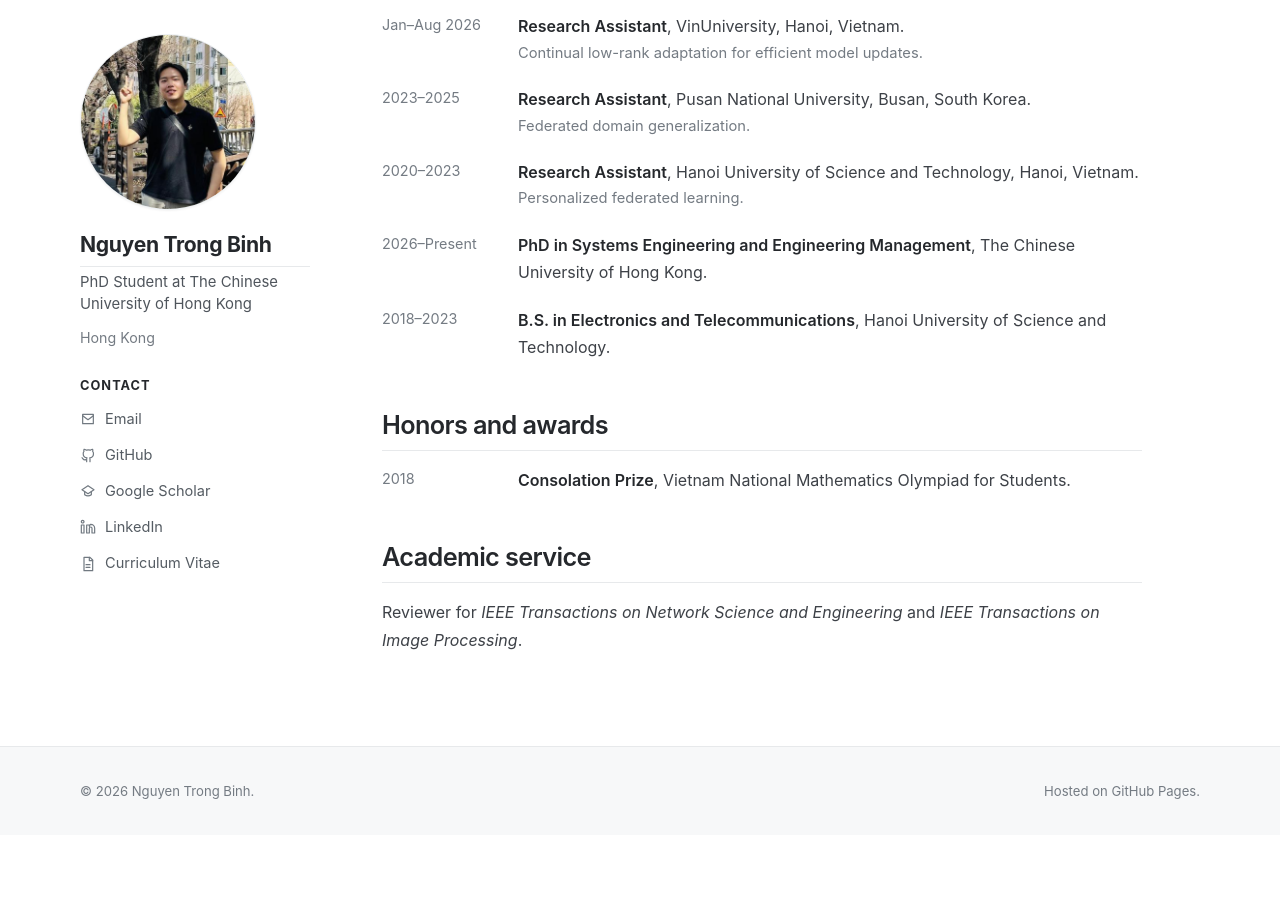
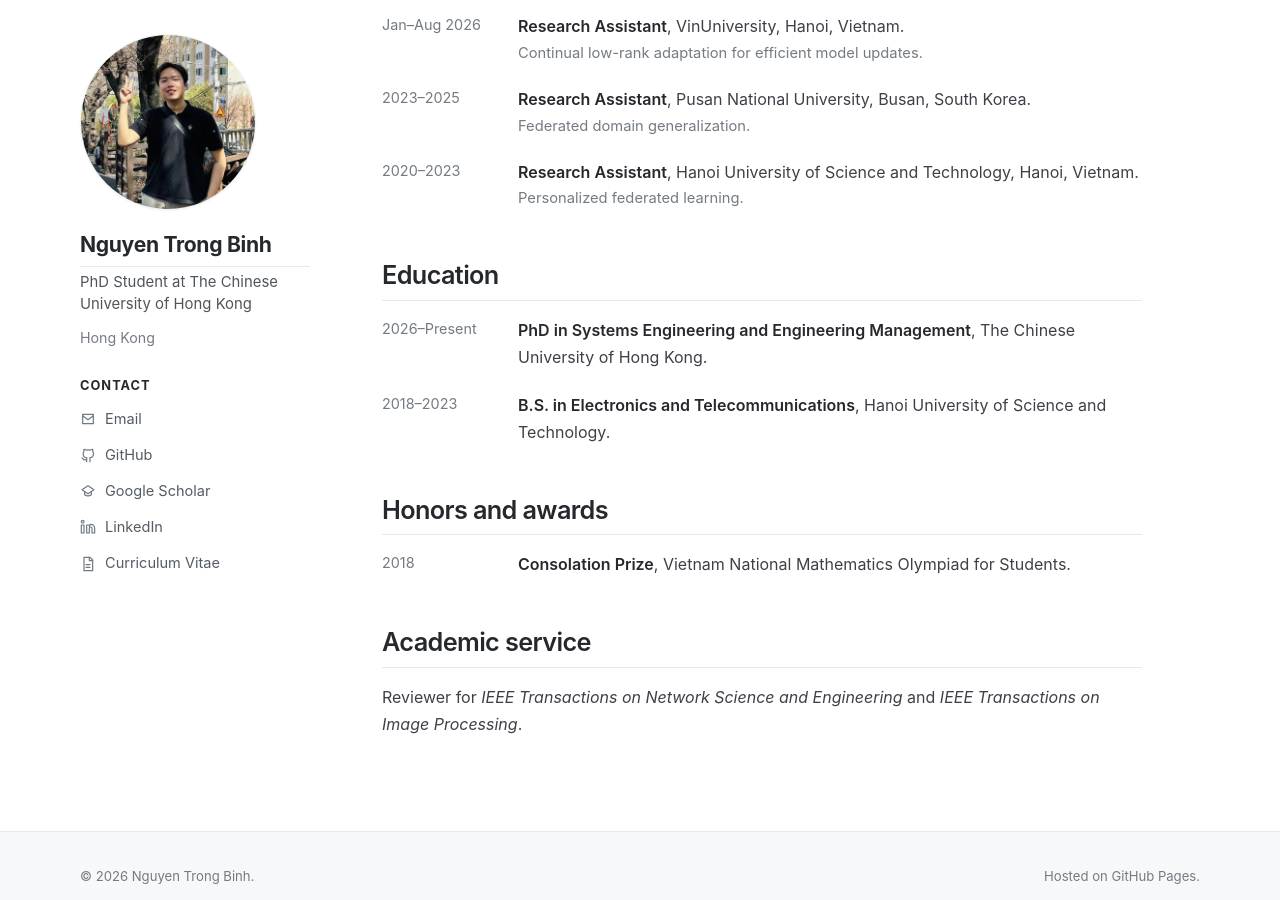
Before and after one commit to BINH2702/BINH2702.github.io, a Jekyll site: the page index.html, which Jekyll copies as it is, in a window 1280 px wide and 900 px high, scrolled down 1341 px. Built offline with Jekyll 4.4.1, drawn with Linux system fonts in a browser that asks for light colours; before the commit the page ends 2176 px from its top, so only the background shows below that.

Commit message:
Move PhD and B.S. into a separate Education section
Co-Authored-By: Claude Opus 5.5 <noreply@anthropic.com>
Claude-Session: https://claude.ai/code/session_01Eq3oSs9ZjHJCDu5U7CDfHx

```diff
--- a/index.html
+++ b/index.html
@@ -162,6 +162,10 @@
             <p class="note">Personalized federated learning.</p>
           </div>
         </div>
+      </section>
+
+      <section>
+        <h2>Education</h2>
 
         <div class="timeline-item">
           <div class="timeline-date">2026–Present</div>
```
